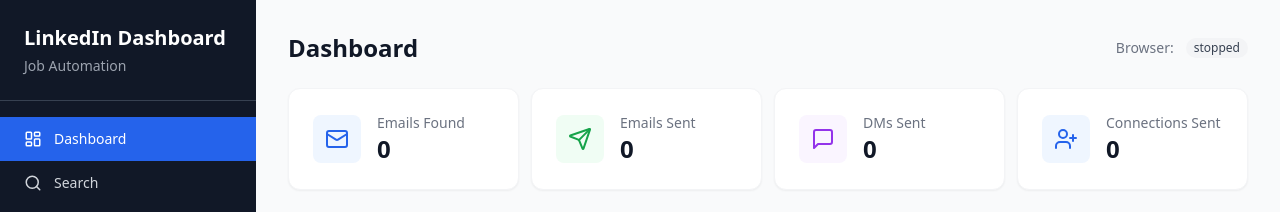
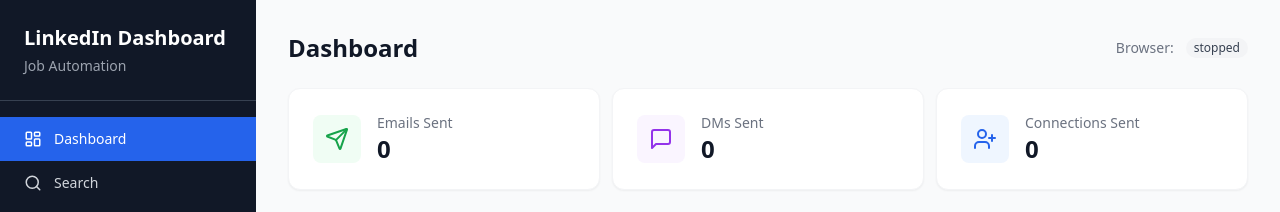
Before and after one commit to swetamaurya/Find-Job-Portal, a React (Vite) app in the folder client/: page / in a window 1280 px wide. Shown: the top 212 px of the page. Built offline with nearby package versions, Linux system fonts and the light colour scheme; no server answers; sample sign-in values are in the browser's storage.

Commit message:
dashboard remove stat card one

```diff
--- a/client/src/pages/DashboardPage.jsx
+++ b/client/src/pages/DashboardPage.jsx
@@ -113,8 +113,7 @@
         </div>
       </div>
 
-      <div className="grid grid-cols-2 sm:grid-cols-2 lg:grid-cols-4 gap-3">
-        <StatCard icon={Mail} label="Emails Found" value={stats.totalEmails || 0} color="blue" />
+      <div className="grid grid-cols-3 gap-3">
         <StatCard icon={Send} label="Emails Sent" value={stats.sentEmailsCount || 0} color="green" />
         <StatCard icon={MessageSquare} label="DMs Sent" value={stats.dmSentCount || 0} color="purple" />
         <StatCard icon={UserPlus} label="Connections Sent" value={stats.connectSentCount || 0} color="blue" />
```
